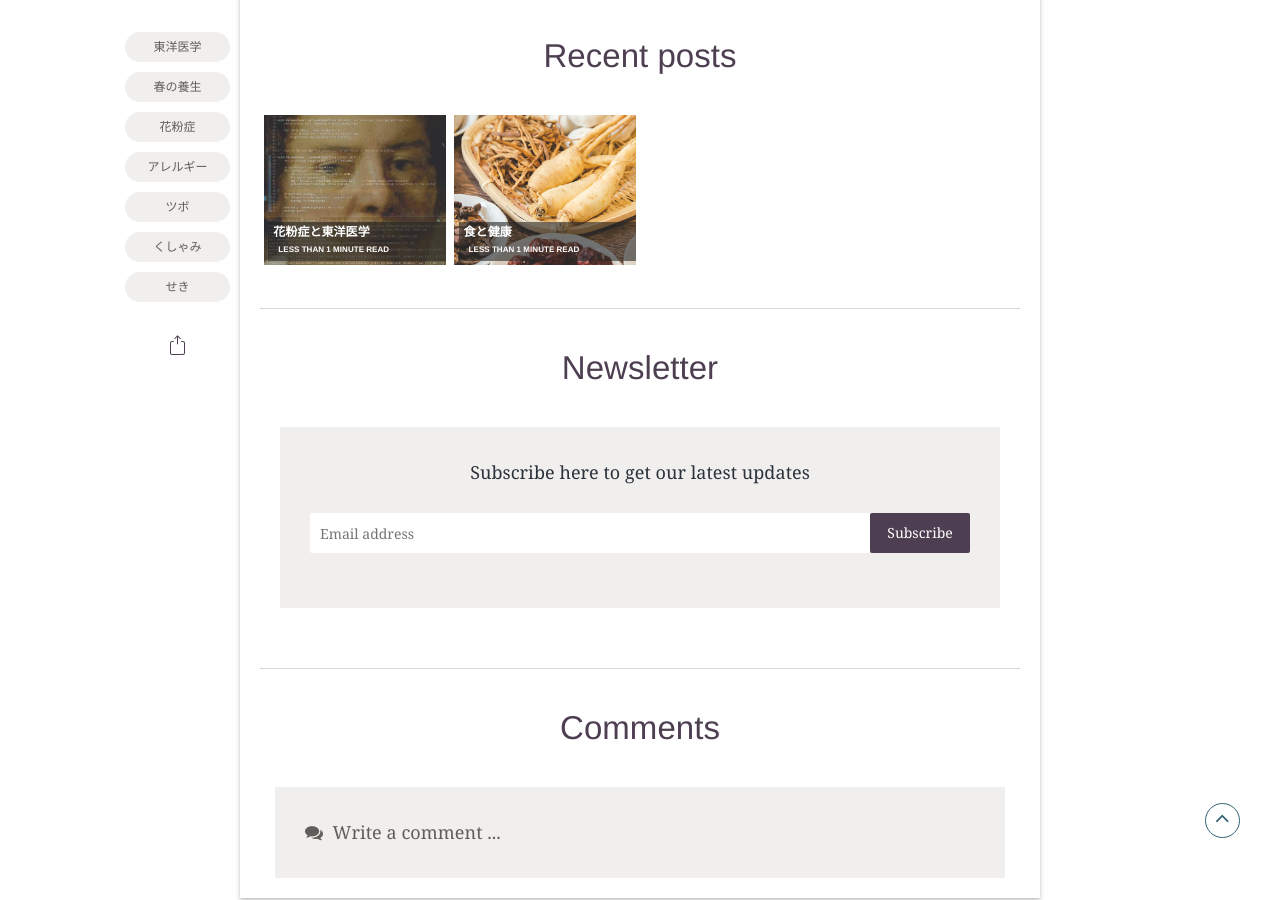
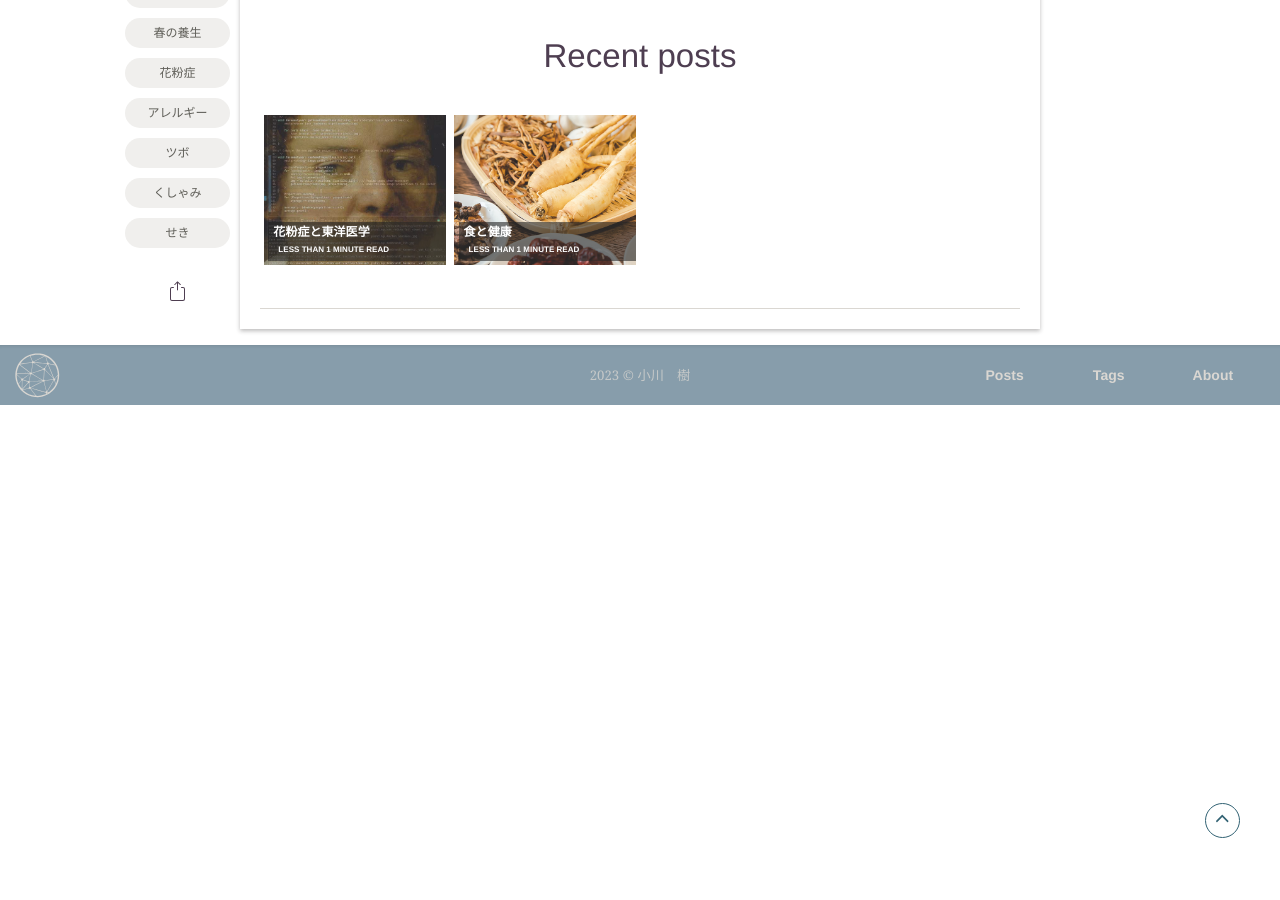
Before and after one commit to Tat1990/kmk.github.io, a Jekyll site: the page built from _posts/2021-04-20-花粉症と東洋医学.md, in a window 1280 px wide and 900 px high, scrolled down 2992 px. Built offline with Jekyll 4.4.1, drawn with Linux system fonts in a browser that asks for light colours; some web fonts are replaced; after the commit the page ends 3397 px from its top, so only the background shows below that.

Commit message:
delete newsletter

```diff
--- a/_config.yml
+++ b/_config.yml
@@ -39,7 +39,7 @@ bandcamp:  # Add your Bandcamp username
 stackoverflow:  # Add your stackoverflow account
 
 # Newsletter
-mailchimp: "https://github.us1.list-manage.com/subscribe/post?u=8ece198b3eb260e6838461a60&amp;id=397d90b5f4"
+# mailchimp: "https://github.us1.list-manage.com/subscribe/post?u=8ece198b3eb260e6838461a60&amp;id=397d90b5f4"
 
 # Tracker
 analytics: G-R8SZS2YBZK
--- a/_layouts/post.html
+++ b/_layouts/post.html
@@ -34,8 +34,6 @@ layout: default
         <div class="separator"></div>
         {% include author-box.html %}
         {% include recent-post.html %}
-        {% include newsletter.html %}
-        {% include comments.html %}
       </div>
     </div> <!-- End Wrapper -->
   </article>
```
